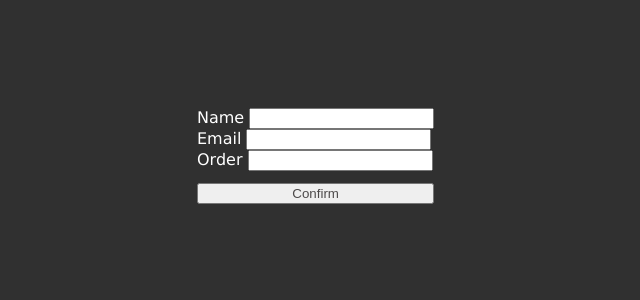
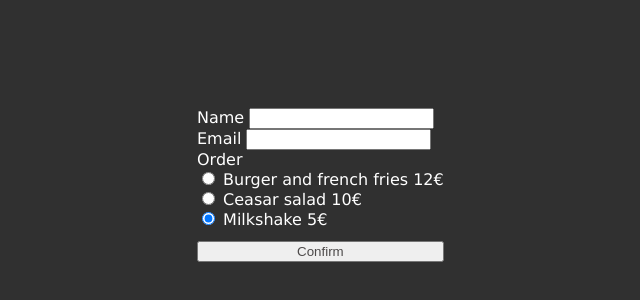
Before and after one commit to EHB-MCT/web2-exercises-IlyesDjari, a plain HTML site: page S1/index.html in a window 1280 px wide. Shown: the part 148-448 px from the top of the page, without its empty margins (379-1019 px from the left). Drawn offline with Linux system fonts and the light colour scheme.

Commit message:
S1 is completly up to date

```diff
--- a/S1/index.html
+++ b/S1/index.html
@@ -21,8 +21,7 @@
             <input id="emailinput" type="text">
         </div>
         <div class="Order">
-            <label for="orderinput">Order</label>
-            <input id="orderinput" type="text">
+            <label id="menu" for="orderinput">Order</label>
         </div>
         <div class="Submit">
             <input class="but" type="submit" value="Confirm">
--- a/S1/script.js
+++ b/S1/script.js
@@ -2,8 +2,30 @@
 
 window.onload = () => {
     console.log("The page has been loaded succesfully");
+
+    let dishes = [];
+    dishes.push({
+        id: '1',
+        name: 'Burger and french fries',
+        price: '12€'
+    }, {
+        id: '2',
+        name: 'Ceasar salad',
+        price: '10€'
+    }, {
+        id: '3',
+        name: 'Milkshake',
+        price: '5€'
+    });
+
+    dishes.forEach(dishes =>
+        document.getElementById('menu').insertAdjacentHTML('beforeend', `
+        <div>
+                <input id="${dishes.id}" name="order" type="radio" value="${dishes.name}" checked>
+                <label for="${dishes.id}">${dishes.name} ${dishes.price}</label>
+            </div>
+        `));
     listen();
-
 };
 
 function listen() {
@@ -11,14 +33,23 @@ function listen() {
         event.preventDefault(), alert('You sucessfully submited the form !');
         let name = document.getElementById('nameinput').value;
         let email = document.getElementById('emailinput').value;
-        let order = document.getElementById('orderinput').value;
+        let order = document.querySelector('input[name=order]:checked').value
         let orderDetails = {
             name,
             email,
             order
         }
-        console.log(orderDetails);
-        document.getElementById('messages').innerHTML =
-            `The order for the customer ${orderDetails.name} is the following:  ${orderDetails.order}. The customer may be notified by email:  ${orderDetails.email}`;
+        if (orderDetails.name != '' & orderDetails.email != '' & orderDetails.order != '') {
+            printOrder(orderDetails)
+        } else {
+            document.getElementById('messages').innerHTML = 'Please fill all details to place your order'
+        }
+
     });
 };
+
+function printOrder(orderDetails) {
+    document.getElementById('messages').innerHTML =
+        `The order for the customer ${orderDetails.name} is the following: ${orderDetails.order}.
+         The customer may be notified by email: ${orderDetails.email}`;
+}
```
